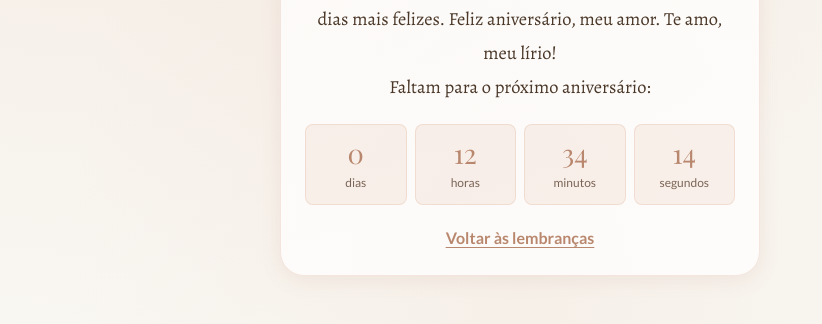
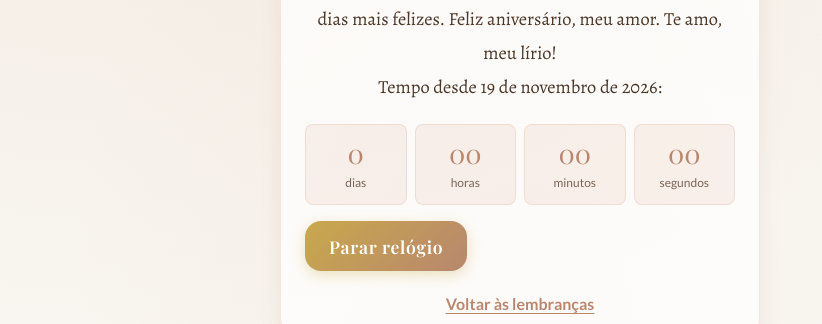
Before and after one commit to NinaMarques13/projeto_flor, a plain HTML site: page frontend/niver.html in a window 1280 px wide. Shown: the part 806-1130 px from the top of the page, without its empty margins (120-942 px from the left). Drawn offline with nearby package versions, Linux system fonts and the light colour scheme; a web font is replaced by a local one.

Commit message:
feat: adicionar botão para parar a contagem regressiva e atualizar a exibição do tempo

```diff
--- a/frontend/assets/css/style.css
+++ b/frontend/assets/css/style.css
@@ -501,6 +501,16 @@ body {
     font-size: 0.75rem;
 }
 
+.birthday-countdown__stop {
+    margin-top: 1rem;
+}
+
+.birthday-countdown__stop:disabled {
+    cursor: default;
+    filter: grayscale(0.2);
+    opacity: 0.75;
+}
+
 .memory-card__back-link {
     display: block;
     width: fit-content;
--- a/frontend/js/niver.js
+++ b/frontend/js/niver.js
@@ -5,20 +5,16 @@ document.addEventListener('DOMContentLoaded', () => {
         minutes: document.querySelector('[data-countdown="minutes"]'),
         seconds: document.querySelector('[data-countdown="seconds"]'),
     };
+    const stopButton = document.getElementById('stop-countdown');
 
     function updateCountdown() {
         const now = new Date();
-        let birthday = new Date(now.getFullYear(), 10, 19);
-
-        if (birthday <= now) {
-            birthday = new Date(now.getFullYear() + 1, 10, 19);
-        }
-
-        const remainingSeconds = Math.max(0, Math.floor((birthday - now) / 1000));
-        const days = Math.floor(remainingSeconds / 86400);
-        const hours = Math.floor((remainingSeconds % 86400) / 3600);
-        const minutes = Math.floor((remainingSeconds % 3600) / 60);
-        const seconds = remainingSeconds % 60;
+        const start = new Date(2026, 10, 19);
+        const elapsedSeconds = Math.max(0, Math.floor((now - start) / 1000));
+        const days = Math.floor(elapsedSeconds / 86400);
+        const hours = Math.floor((elapsedSeconds % 86400) / 3600);
+        const minutes = Math.floor((elapsedSeconds % 3600) / 60);
+        const seconds = elapsedSeconds % 60;
 
         countdownValues.days.textContent = String(days);
         countdownValues.hours.textContent = String(hours).padStart(2, '0');
@@ -27,5 +23,12 @@ document.addEventListener('DOMContentLoaded', () => {
     }
 
     updateCountdown();
-    window.setInterval(updateCountdown, 1000);
+    const timerId = window.setInterval(updateCountdown, 1000);
+
+    stopButton.addEventListener('click', () => {
+        updateCountdown();
+        window.clearInterval(timerId);
+        stopButton.disabled = true;
+        stopButton.textContent = 'Relógio parado';
+    });
 });
--- a/frontend/niver.html
+++ b/frontend/niver.html
@@ -52,7 +52,7 @@
                             Raquel, que seu novo ciclo seja cheio de alegrias, sonhos realizados e momentos lindos.
                             Obrigado por deixar meus dias mais felizes. Feliz aniversário, meu amor. Te amo, meu lírio!
                         </p>
-                        <p class="memory-card__text">Faltam para o próximo aniversário:</p>
+                        <p class="memory-card__text">Tempo desde 19 de novembro de 2026:</p>
                         <div class="birthday-countdown" role="timer" aria-label="Contagem regressiva para 19 de novembro">
                             <div class="birthday-countdown__unit">
                                 <span class="birthday-countdown__value" data-countdown="days">0</span>
@@ -71,6 +71,9 @@
                                 <span class="birthday-countdown__label">segundos</span>
                             </div>
                         </div>
+                        <button class="decoder__button birthday-countdown__stop" id="stop-countdown" type="button">
+                            Parar relógio
+                        </button>
                         <a class="memory-card__back-link" href="./index.html">Voltar às lembranças</a>
                     </div>
                 </article>
```
